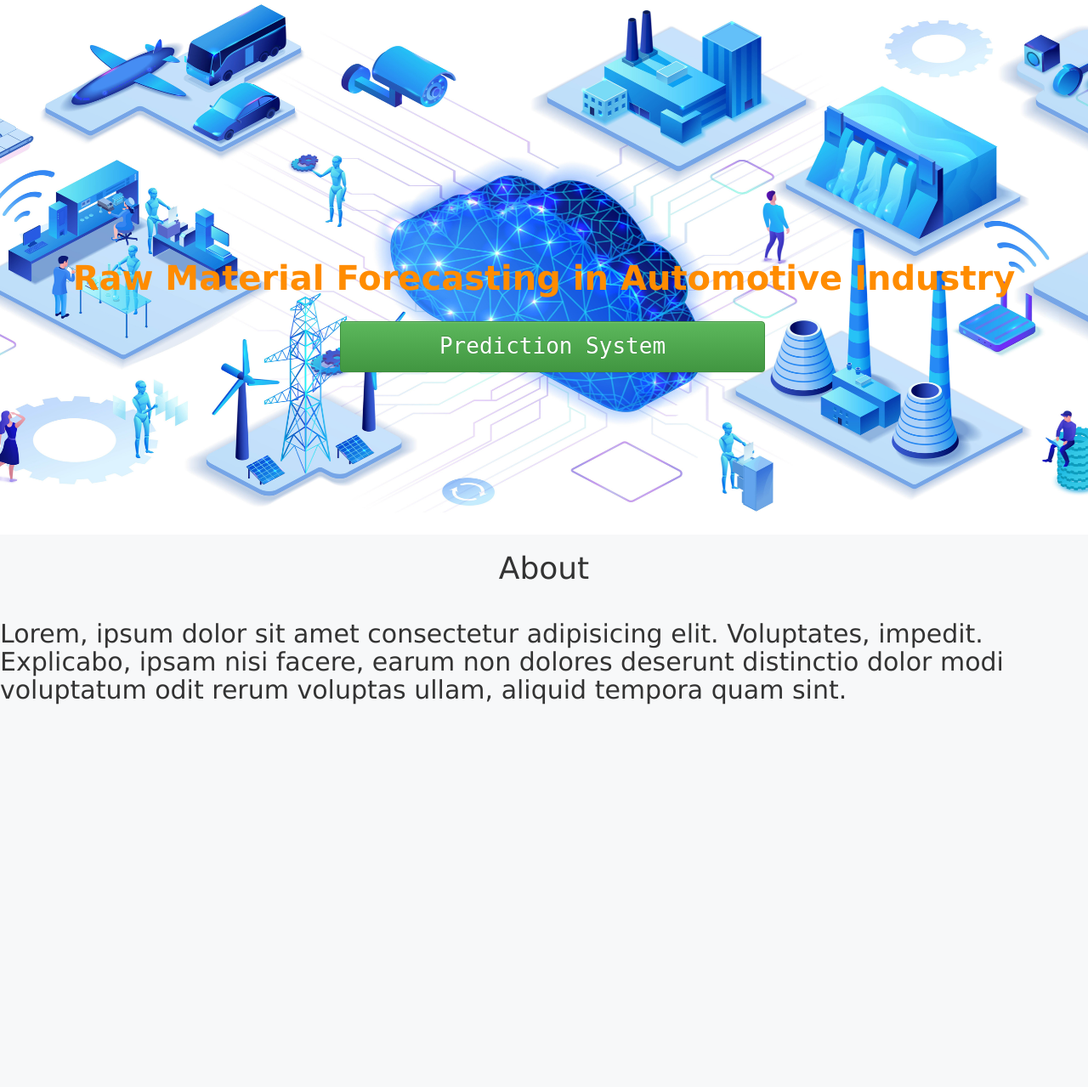
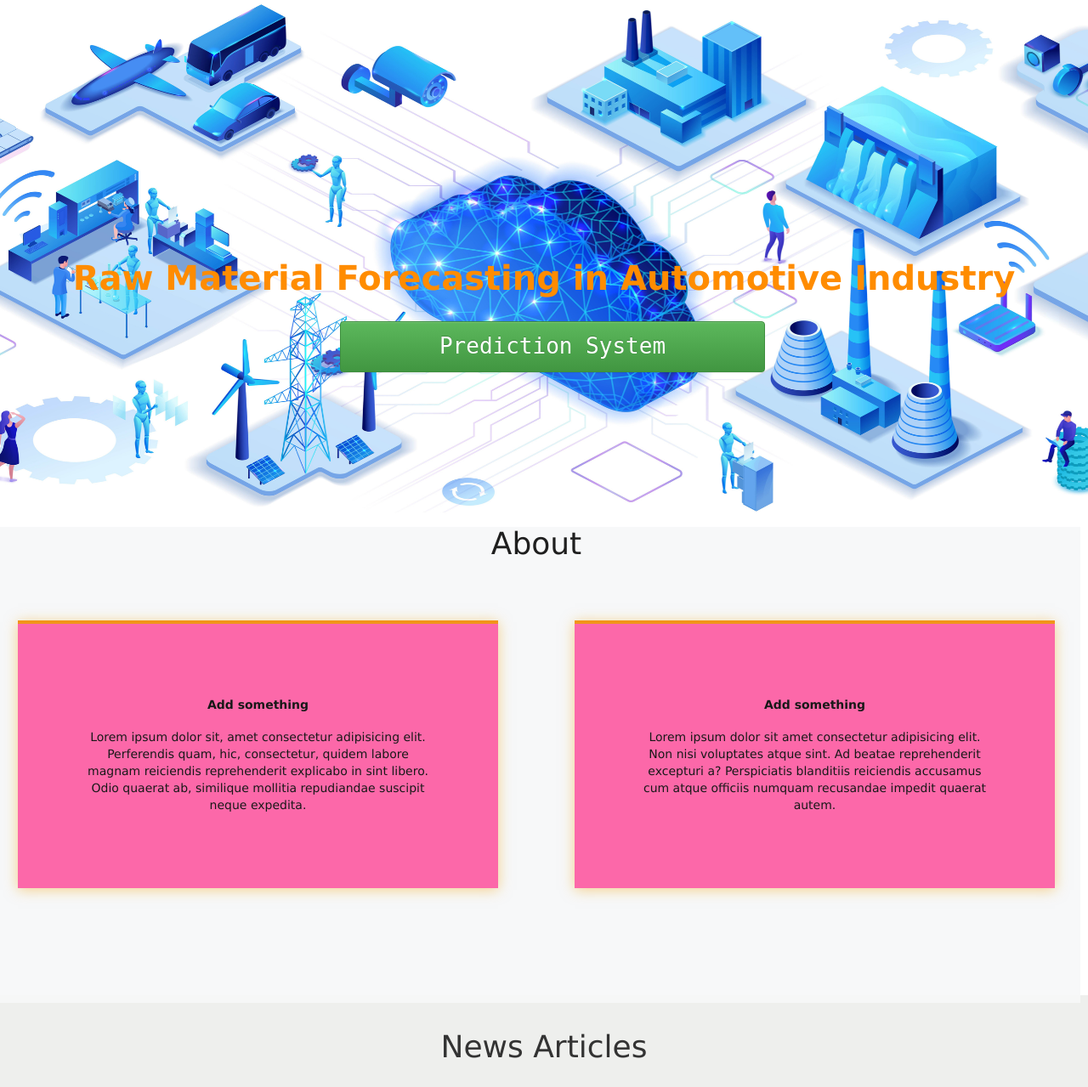
Before and after one commit to pratik4999/Raw-Material-Forecasting, a Flask app: page / in a window 1280 px wide. Shown: the part 89-1368 px from the top of the page at 85% size. After the commit the page ends 1334 px from the top, so only its background shows below. Run offline with Flask 2, Linux system fonts and the light colour scheme; parts of the project's set-up code (start-up, migrations or seed data) failed here and were passed over; some libraries are stand-ins or nearby versions.

Commit message:
Initial commit

```diff
--- a/Forecasting_Demand_of_Raw_Material_Implementation-master/static/home.css
+++ b/Forecasting_Demand_of_Raw_Material_Implementation-master/static/home.css
@@ -4,13 +4,17 @@
     font-family:verdana;
   }
   #abc{
+
     width:100%;
     height:100vh;
     background-image: url(img2.jpg);
     background-size: cover;
   }
+
+
   nav{
     width: 100%;
+
     height: 80px;
     background-color:black;
     line-height: 50px;
@@ -127,23 +131,6 @@ p {
 
 
 
-
-
-
-
-
-
-
-
-
-
-
-
-
-
-
-
-
 .text-center{
   display:table;
   width: 101.6%;
@@ -171,8 +158,9 @@ p {
 #ABOU{
 /* margin: 10000px; */
   width: 100%;
-    height: 101vh;
+    height: 70vh;
     background: #f7f8f9;
+    margin: -9px;
 
 }
 
@@ -190,7 +178,77 @@ p {
 }
 
 
+/* .h1, h1 {
+  font-size: 36px;
+  padding: 20px;
+} */
+
 .h1, h1 {
   font-size: 36px;
-  padding: 20px;
+  margin: 84px;
 }
+
+
+
+
+
+
+
+
+
+
+.variety{
+  padding-bottom: 40px;
+  background: #F1DFD1;
+  margin: 12px -10px;
+  opacity: 0.9;
+  text-align: center;
+  color: #070707;
+
+}
+.variety .card{
+  border: 0;
+  padding: 0 30px;
+  margin-bottom: 60px;
+  position: relative;
+  background: transparent;
+}
+.variety .card-img{
+  width: calc(100%);
+  margin-left:-30px;
+  overflow: hidden;
+  z-index: 9;
+  border-radius: 0;
+}
+.variety .card-img img{
+  max-width: 100%;
+  transition: all 0.3s ease-in-out;
+}
+.variety .card-body{
+  z-index: 10;
+  background:  #ff0470a6;;
+  border-top:4px solid #f08902;
+  padding: 78px;
+  box-shadow: 0px 2px 15px rgba(241, 159,5, 0.5 );
+
+
+}
+.variety .card-title{
+  font-weight: bold;
+  text-align: center;
+  margin-bottom: 20px;
+}
+.variety .card-title a{
+  color: #000;
+  transition: 0.3s;
+}
+.variety .card-text{
+  color: #000;
+}
+.variety .read-more a{
+  color: #000;
+  text-transform: uppercase;
+  font-weight: bold;
+  font-size: 12px;
+  transition: 0.3s;
+}
--- a/Forecasting_Demand_of_Raw_Material_Implementation-master/templates/entry.html
+++ b/Forecasting_Demand_of_Raw_Material_Implementation-master/templates/entry.html
@@ -48,7 +48,7 @@
 <body>
 
     <div id="abc">
-        <nav class="navbar navbar-dark bg-dark">
+        <nav class="nav">
             <ul>
 
                 <li><a href="http://localhost:5000/predict" style="font-weight:bolder;">Prediction System</a></li>
@@ -77,11 +77,55 @@
             </div>
         </section>
 
-        <section id="ABOU">
+        <section id="ABOU" class="variety pt-4">
             <p>
                <h1 style="text-align:center ;">About</h1>
 
-               <h2>Lorem, ipsum dolor sit amet consectetur adipisicing elit. Voluptates, impedit. Explicabo, ipsam nisi facere, earum non dolores deserunt distinctio dolor modi voluptatum odit rerum voluptas ullam, aliquid tempora quam sint.</h2>
+            </div></br></br>
+            <div class="row">
+                <div class="col-md-6 d-flex align-items-stretch">
+                    <div class="card">
+                        <div class="card-img">
+                            <img src=" " alt="">
+                        </div>
+                        <div class="card-body">
+                            <h5 class="card-title">
+                                <a>Add something</a>
+                            </h5>
+                            <p class="card-text">
+                              Lorem ipsum dolor sit, amet consectetur adipisicing elit. Perferendis quam, hic, consectetur, quidem labore magnam reiciendis reprehenderit explicabo in sint libero. Odio quaerat ab, similique mollitia repudiandae suscipit neque expedita.
+                            </p>
+                        </div>
+                    </div>
+                </div>
+                <!---->
+                <div class="col-md-6 d-flex align-items-stretch">
+                    <div class="card">
+                        <div class="card-img">
+                            <img src=" " alt="">
+                        </div>
+                        <div class="card-body">
+                            <h5 class="card-title">
+                                <a>Add something</a>
+                            </h5>
+                            <p class="card-text">
+                           Lorem ipsum dolor sit amet consectetur adipisicing elit. Non nisi voluptates atque sint. Ad beatae reprehenderit excepturi a? Perspiciatis blanditiis reiciendis accusamus cum atque officiis numquam recusandae impedit quaerat autem.
+
+
+                            </p>
+                        </div>
+                    </div>
+
+                </div>
+                <!---->
+
+                        </div>
+                    </div>
+                    </br>
+                </div>
+                <!---->
+            </div>
+        </div>
 
             </p>
         </section>
```
